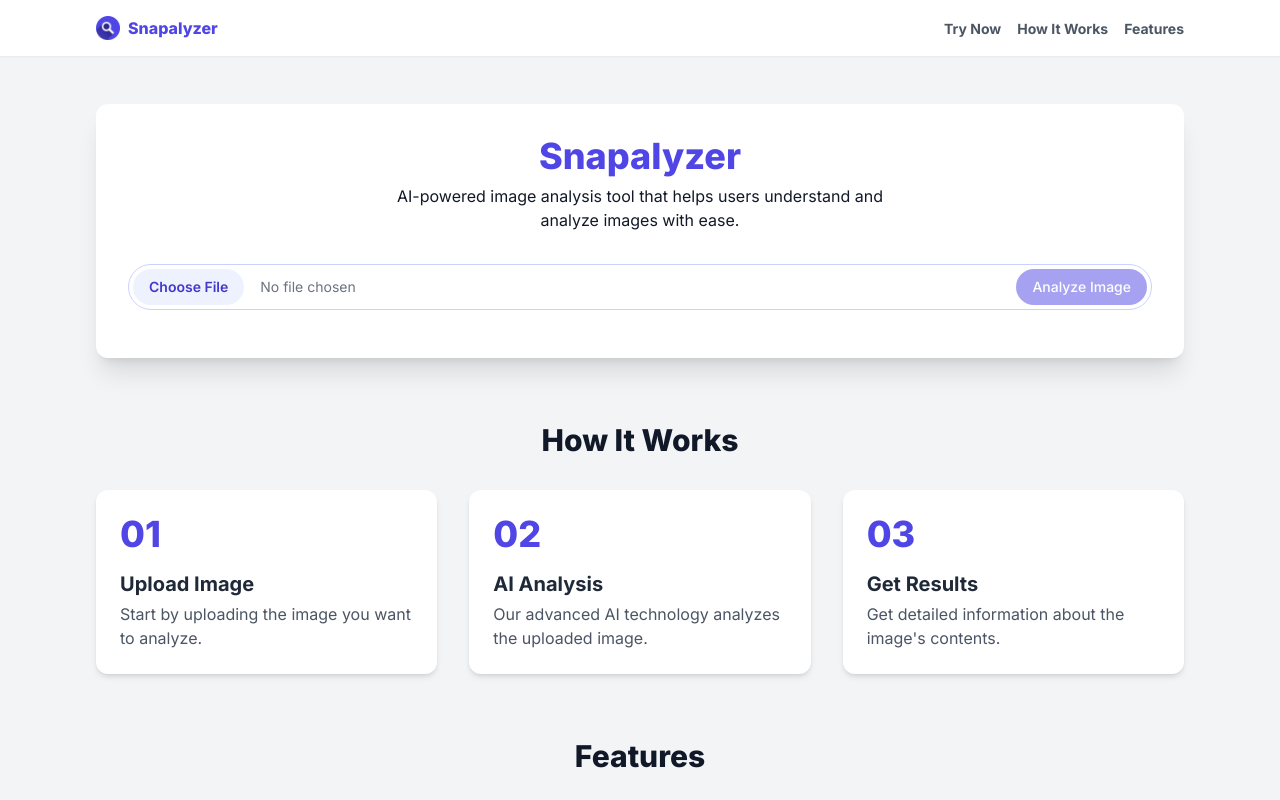
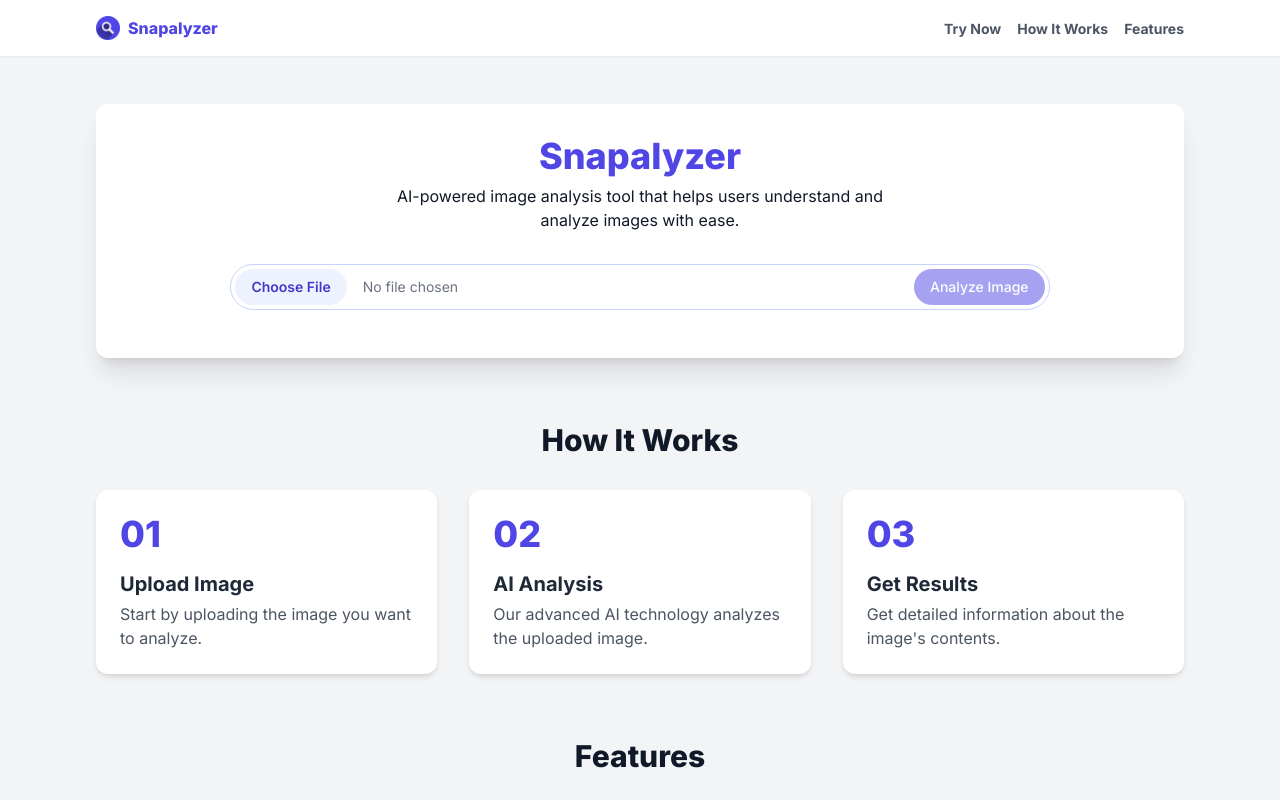
Before and after one commit to DevrajDC/snapalyzer, a Next.js app: page / in a window 1280 px wide. Shown: the top 800 px of the page. Built offline with nearby package versions, Linux system fonts and the light colour scheme.

Commit message:
Fix input width

```diff
--- a/components/main.tsx
+++ b/components/main.tsx
@@ -157,7 +157,7 @@ function Main() {
           </p>
           <div className="mb-4">
             {/* Upload Image Input */}
-            <div className="relative flex flex-col items-center justify-center gap-1 rounded-3xl border border-indigo-200 p-1 sm:flex-row">
+            <div className="relative mx-auto flex w-full flex-col items-center justify-center gap-1 rounded-3xl border border-indigo-200 p-1 sm:w-[80%] sm:flex-row">
               <input
                 id="image-upload"
                 type="file"
```
